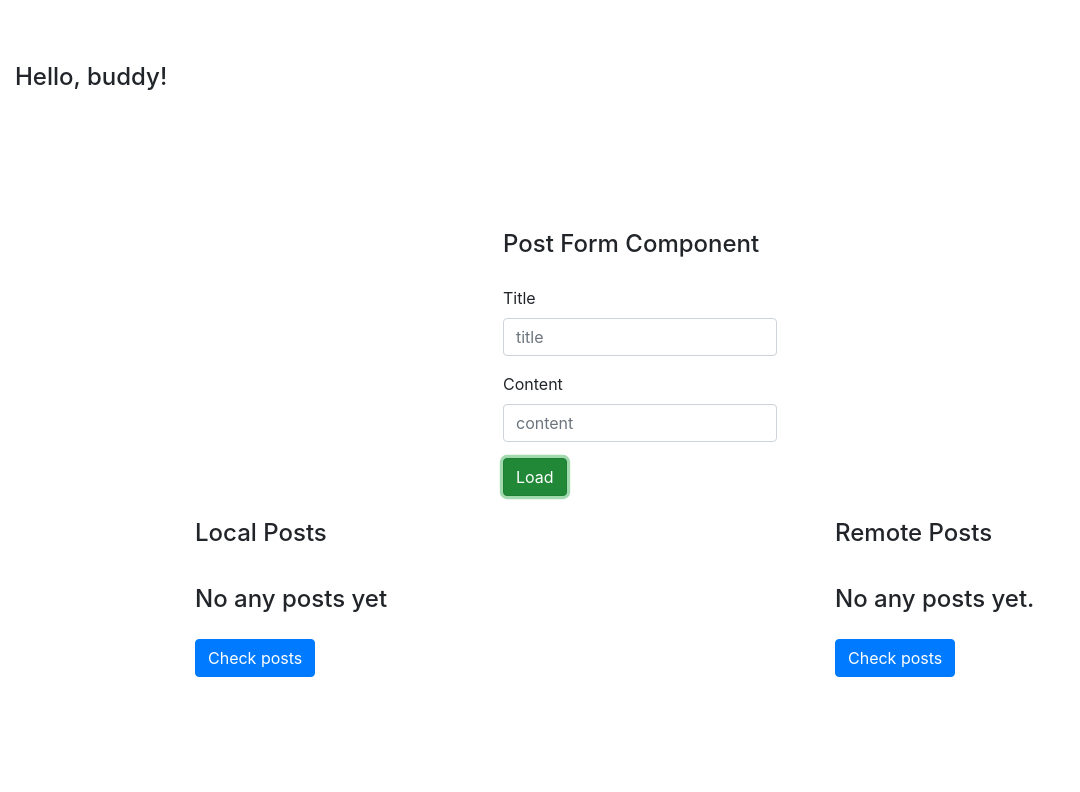
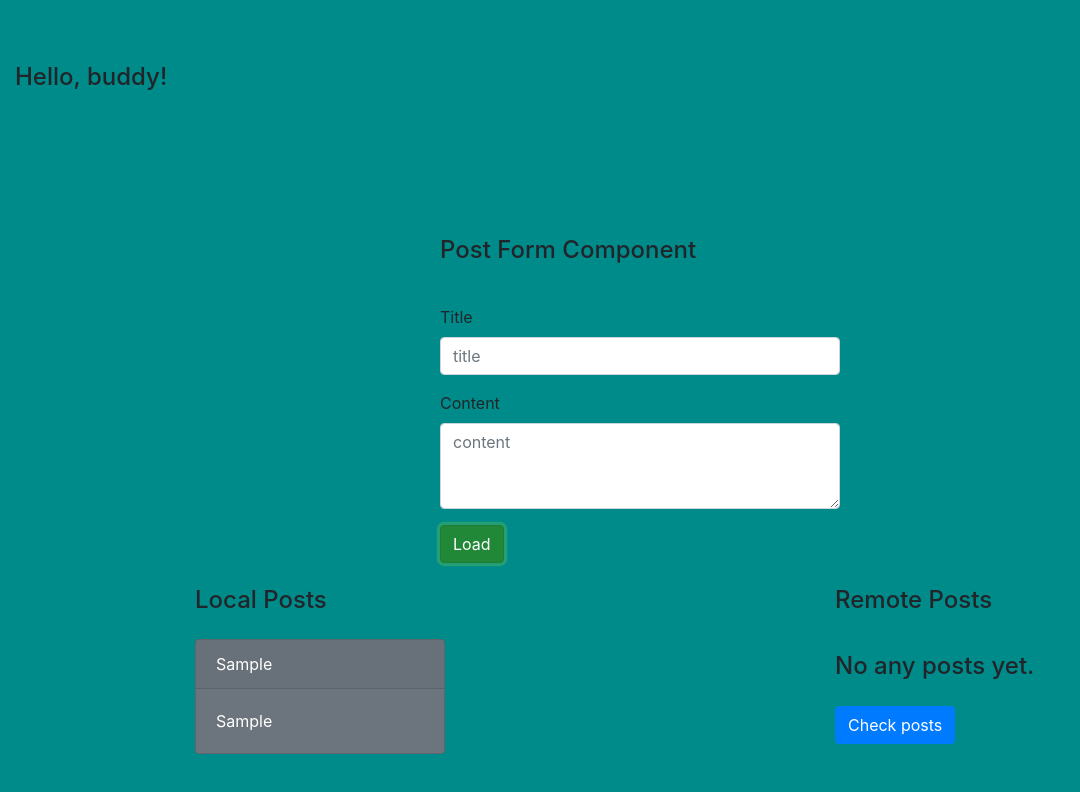
Before and after one commit to DiamondDigger/react-redux-saga, a React (Create React App) app: page / in a window 1280 px wide. Both pictures are taken after typing "Sample", "Sample" into the empty fields and a click on the button "Load". Shown: the top 792 px of the page, without its empty margins (0-1080 px from the left). Built offline with nearby package versions, Linux system fonts and the light colour scheme.

Commit message:
add functional to create new Post with redux

```diff
--- a/src/App.js
+++ b/src/App.js
@@ -14,7 +14,7 @@ function App() {
       </div>
       <div className='row'>
         <div className='column'>
-          <Posts posts={[]}/>
+          <Posts />
         </div>
         <div className='column'>
           <FetchPosts posts={[]} />
--- a/src/components/Post.js
+++ b/src/components/Post.js
@@ -1,10 +1,12 @@
 import React from 'react'
 
 export default function Post({post}) {
+    console.log('post', post.id)
     return (
-        <div className='card'>
+        <div className='card text-white bg-secondary' style={{maxWidth: '25rem', marginBottom:'2%'}} >
+             <div className='card-header'>{post.title}</div>
             <div className='card-body'>
-                <div className='card-title>'>Title {post}</div>
+             <div className='card-text'>{post.content}</div>
             </div>
         </div>
     )
--- a/src/components/PostForm.js
+++ b/src/components/PostForm.js
@@ -1,10 +1,15 @@
 import React from 'react'
+import {connect} from 'react-redux'
+import {createPost} from '../redux/actions'
 
-export default class PostForm extends React.Component {
+class PostForm extends React.Component {
     constructor(props) {
         super(props)
 
-        this.state = ''
+        this.state = {
+            title: '',
+            content: ''
+        }
     }
 
     submitHandler = (event) => {
@@ -16,9 +21,11 @@ export default class PostForm extends React.Component {
             title, content, id: Date.now().toString()
         }
 
+        this.props.createPost(newPost)
+
         this.setState({title: '', content: ''})
-        console.log(this.state)
-        console.log(newPost)
+        console.log('state', this.state)
+        console.log('newPost', newPost)
     }
 
     changeInputHandler = (event) => {
@@ -44,7 +51,8 @@ export default class PostForm extends React.Component {
                 </div>
                 <div className="form-group">
                     <label htmlFor="content">Content</label>
-                    <input
+                    <textarea
+                        rows='3'
                         type="text"
                         className="form-control"
                         id="content"
@@ -59,3 +67,9 @@ export default class PostForm extends React.Component {
         )
     }
 }
+
+const mapDispatchToProps = {
+    createPost
+}
+
+export default connect(null, mapDispatchToProps)(PostForm)
--- a/src/components/Posts.js
+++ b/src/components/Posts.js
@@ -1,9 +1,11 @@
 import React from 'react'
+import { connect } from 'react-redux'
 import Post from './Post'
 
-export default function Posts({posts}) {
+const Posts = ({localPosts}) => {
+    console.log('localPosts: ', localPosts)
 
-    if(!posts.length) {
+    if(!localPosts.length) {
         return (
         <>
             <h1>Local Posts</h1>
@@ -15,7 +17,12 @@ export default function Posts({posts}) {
     return (
         <>
             <h1>Local Posts</h1>
-            {posts.map(post => <Post post={post} key={post} />)}
+            {localPosts.map(post => <Post post={post} key={post.id} />)}
         </>
     )
 }
+
+const mapStateToProps = (state) => ({
+    localPosts: state.posts.posts
+})
+export default connect(mapStateToProps, null)(Posts)
--- a/src/index.js
+++ b/src/index.js
@@ -2,15 +2,20 @@ import React from 'react';
 import {render} from 'react-dom';
 import App from './App';
 import reportWebVitals from './reportWebVitals';
-import {createStore} from 'redux'
+import {createStore, compose} from 'redux'
 import {rootReducer} from './redux/rootReducer'
+import {Provider} from 'react-redux'
 
-const store = createStore(rootReducer)
+const store = createStore(rootReducer, compose(
+  window.__REDUX_DEVTOOLS_EXTENSION__ && window.__REDUX_DEVTOOLS_EXTENSION__()))
 
-render(
-  <React.StrictMode>
+const app = (
+  <Provider store={store}>
     <App />
-  </React.StrictMode>,
+  </Provider>
+)
+
+render(app,
   document.getElementById('root')
 );
 
--- /dev/null
+++ b/src/redux/actions.js
@@ -0,0 +1,6 @@
+import { CREATE_POST } from "./types"
+
+export const createPost = (post) => ({
+    type: CREATE_POST,
+    payload: post
+})
--- a/src/redux/postsReducer.js
+++ b/src/redux/postsReducer.js
@@ -1,8 +1,15 @@
+import { CREATE_POST } from "./types"
+
 const initialState = {
     posts: [],
     fetchPosts: []
 }
 
 export const postsReducer = (state = initialState, action) => {
-    return state
+    switch (action.type) {
+        case (CREATE_POST):
+        return ({...state, posts: state.posts.concat([action.payload])})
+        // return ({...state, posts: [...state.posts, action.payload]})
+        default: return state
+    }
 }
--- a/src/redux/rootReducer.js
+++ b/src/redux/rootReducer.js
@@ -1,8 +1,7 @@
 import { combineReducers } from "redux"
 import {postsReducer} from './postsReducer'
 
-export const rootReducer = () => {
+export const rootReducer =
     combineReducers({
         posts: postsReducer
     })
-}
--- /dev/null
+++ b/src/redux/types.js
@@ -0,0 +1 @@
+export const CREATE_POST = 'POST/CREATE_POST'
--- a/src/style.css
+++ b/src/style.css
@@ -1,3 +1,7 @@
+body {
+  background-color: darkcyan;
+}
+
 .column {
   min-width: 250px;
   min-height: 200px;
@@ -7,6 +11,10 @@
   padding-bottom: 10px;
 }
 
+form {
+  width: 400px;
+}
+
 h1 {
   font-size: 24px;
   padding-top: 5%;
```
